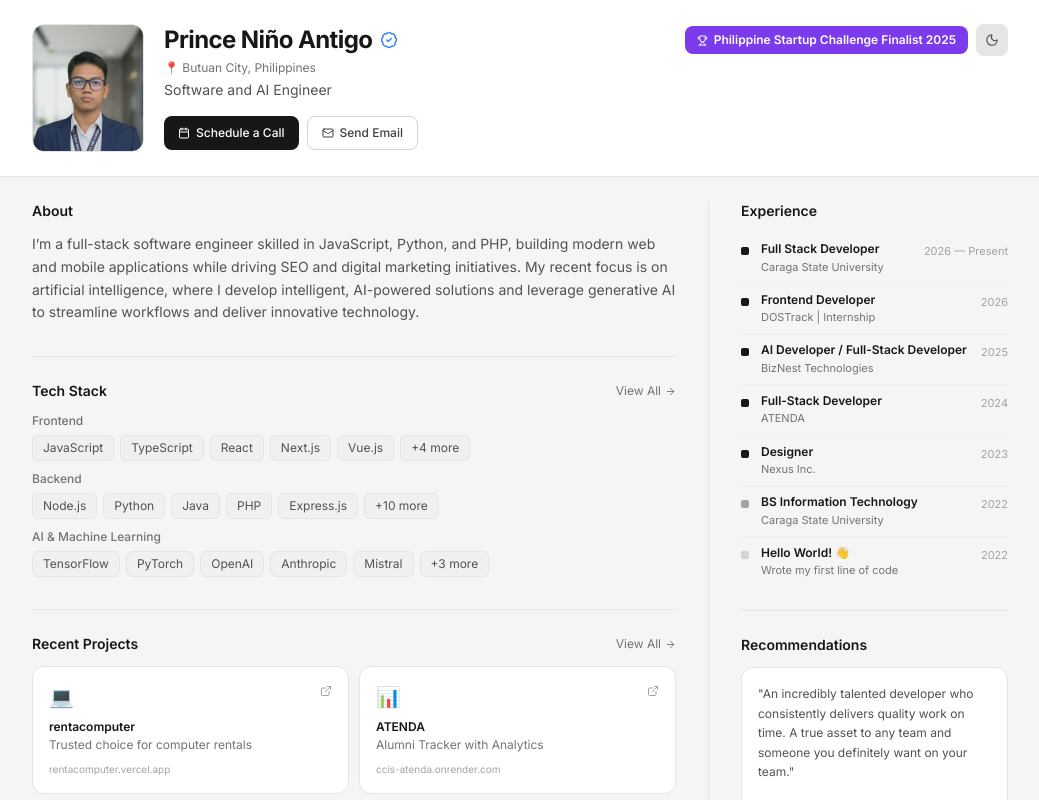
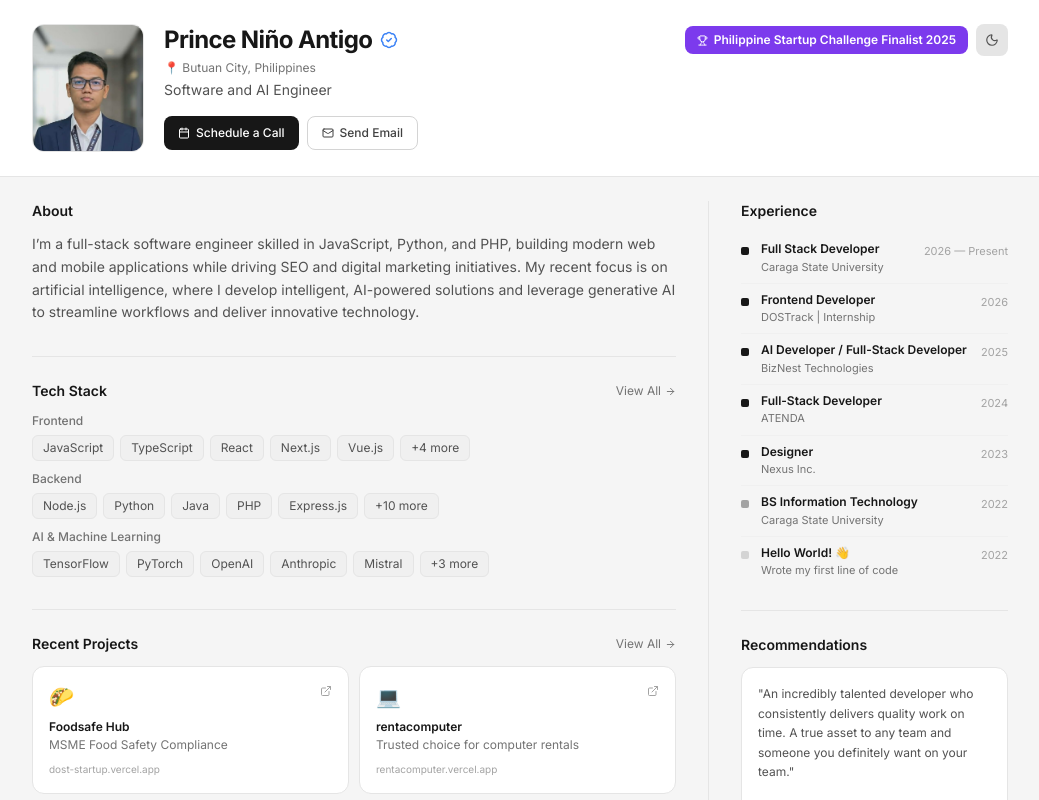
Before and after one commit to prinsnnyo/PROPORTFOLIO, a React (Vite) app: page / in a window 1280 px wide. Shown: the top 800 px of the page, without its empty margins (120-1159 px from the left). Built offline with nearby package versions, Linux system fonts and the light colour scheme.

Commit message:
feat: add foodsafe inot projh

```diff
--- a/src/data/portfolio.ts
+++ b/src/data/portfolio.ts
@@ -84,6 +84,16 @@ export const techStack = [
 ];
 
 export const projects = [
+  {
+    emoji: "🌮",
+    name: "Foodsafe Hub",
+    tagline: "MSME Food Safety Compliance",
+    url: "dost-startup.vercel.app",
+    href: "https://dost-startup.vercel.app/",
+    github: "#",
+    tags: ["React", "Next.js"],
+  },
+
   {
     emoji: "💻",
     name: "rentacomputer",
```
